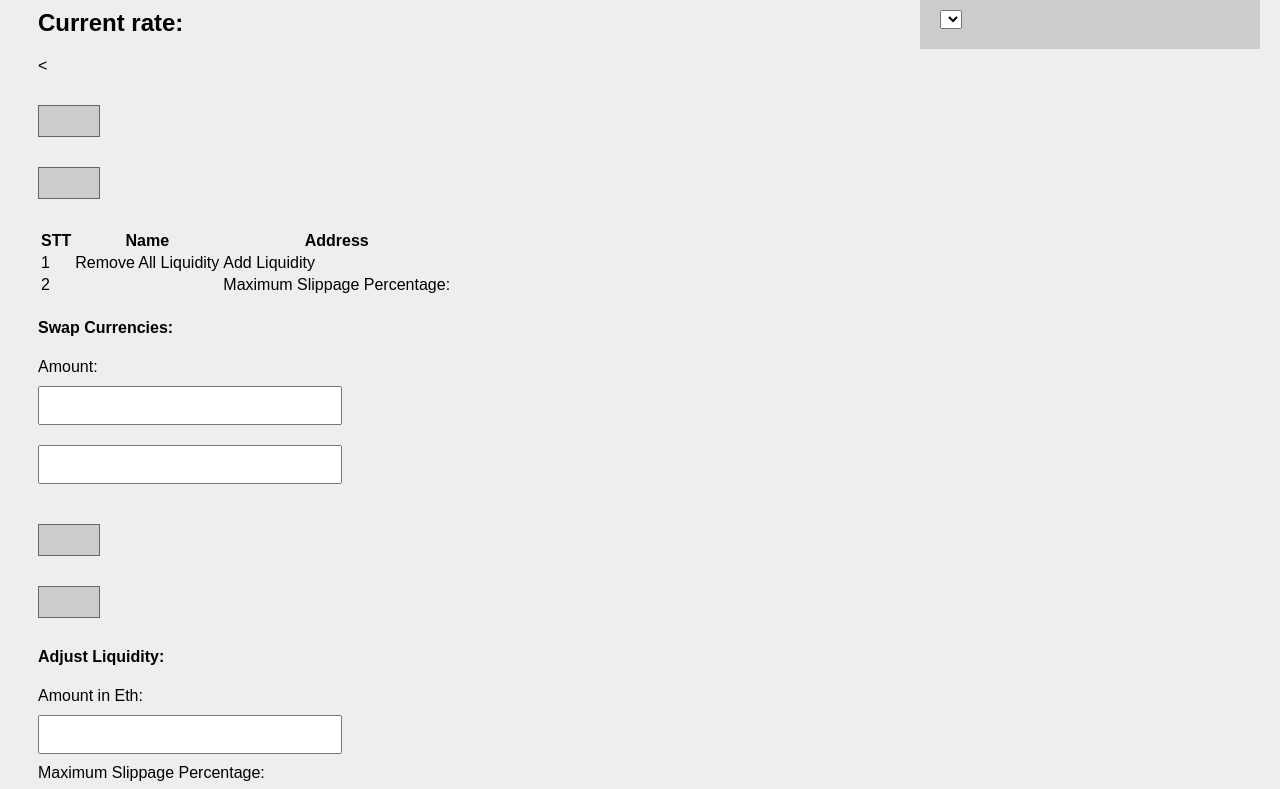
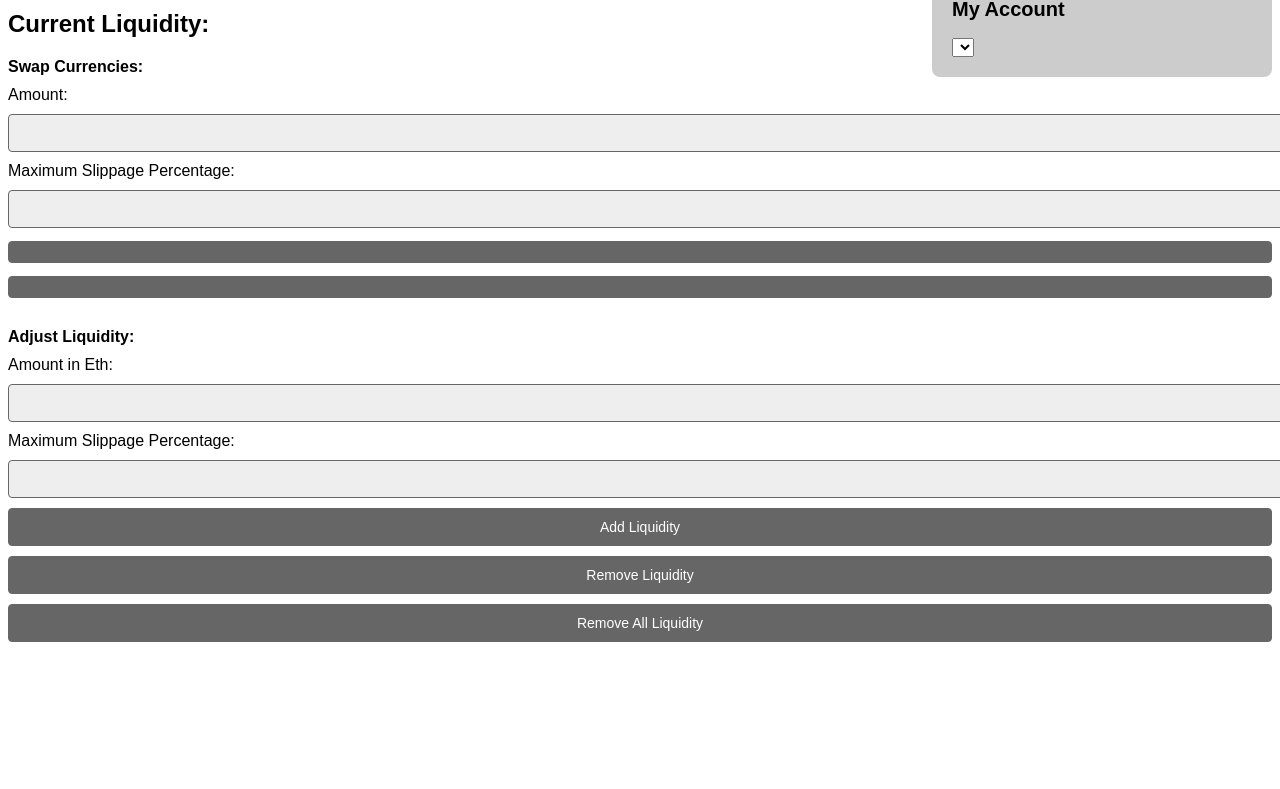
Before and after one commit to linhvu2001/uniswap, a website: page web_app/index.html in a window 1280 px wide. Shown: the part 98-887 px from the top of the page. After the commit the page ends 800 px from the top, so only its background shows below. Drawn offline with nearby package versions, Linux system fonts and the light colour scheme; a script that the page names is missing.

Commit message:
fix ui, css

```diff
--- a/web_app/exchange.js
+++ b/web_app/exchange.js
@@ -348,7 +348,7 @@ const token_abi = [
     "outputs": [
       {
         "internalType": "bool",
-        "name": "newOwner",
+        "name": "",
         "type": "bool"
       }
     ],
@@ -919,19 +919,18 @@ const sanityCheck = async function () {
     var expected_tokens_added = 100 * state2.token_eth_rate;
     var state3 = await getPoolState();
     var user_tokens3 = await token_contract.connect(provider.getSigner(defaultAccount)).balanceOf(defaultAccount);
-    score += check(
-      "Test adding liquidity",
-      swap_fee[0],
-      state3.eth_liquidity == (state2.eth_liquidity + 100) &&
-      (state3.token_liquidity - (state2.token_liquidity + expected_tokens_added)).abs() < 5 &&
-      (int.parse(user_tokens3) - (int.parse(user_tokens2) - expected_tokens_added)).abs() < 5,
-    );
+    score += check("Test adding liquidity", swap_fee[0],
+      state3.eth_liquidity === (state2.eth_liquidity + 100) &&
+      Math.abs(state3.token_liquidity - (state2.token_liquidity + expected_tokens_added)) < 5 &&
+      Math.abs(Number(user_tokens3) - (Number(user_tokens2) - expected_tokens_added)) < 5);
 
-    // Accumulate some LP rewards
+
+    // accumulate some lp rewards
     for (var i = 0; i < 20; i++) {
       await swapETHForTokens(100, 1);
       await swapTokensForETH(100, 1);
     }
+
     var state4 = await getPoolState();
     var user_tokens4 = await token_contract.connect(provider.getSigner(defaultAccount)).balanceOf(defaultAccount);
     await removeLiquidity(10, 1);
--- a/web_app/index.html
+++ b/web_app/index.html
@@ -29,35 +29,18 @@
           <h3 id="eth-token-rate-display"></h3>
           <h3 id="token-eth-rate-display"></h3>
         </div>
-        <table class="bang">
-          < <thead>
-            <th>STT</th>
-            <th>Name</th>
-            <th>Address</th>
-            </thead>
-
-            <tbody>
-              <tr>
-                <td>1</td>
-                <td>Remove All Liquidity</td>
-                <td>Add Liquidity</td>
-              </tr>
-              <tr>
-                <td>2</td>
-                <td class="amt-to-swap"></td>
-                <td>Maximum Slippage Percentage:</td>
-              </tr>
-              <div id="swap-control-buttons">
-                <button id="swap-eth"></button>
-                <button id="swap-token"></button>
-              </div>
-            </tbody>
-        </table>
+        <div id="liquidity-display">
+          <h1 id="current-liquidity-title">Current Liquidity:</h1>
+          <h3 id="eth-reserves"></h3>
+          <h3 id="token-reserves"></h3>
+          <h3 id="token-amount"></h3>
+          <h3 id="token-from-account"></h3>
+        </div>
         <div id="swap-control">
           <h4 class="swap-control-title"> Swap Currencies: </h4>
           <label for="amt-to-swap">Amount:</label>
           <input id="amt-to-swap" type="text" />
-          <label for="max-slippage-swap"></label>
+          <label for="max-slippage-swap">Maximum Slippage Percentage:</label>
           <input id="max-slippage-swap" type="text" />
           <div id="swap-control-buttons">
             <button id="swap-eth"></button>
--- a/web_app/style.css
+++ b/web_app/style.css
@@ -7,29 +7,53 @@
 */
 
 body {
- 	font-family: 'Source Sans Pro', 'Arial';
-	background-color:#EEE;
-	padding: 30px;
+	font-family: 'Source Sans Pro', 'Arial', sans-serif;
+	font-size: 16px;
 }
+
+h1,
+h2,
+h3,
+h4 {
+	font-weight: bold;
+}
+
+h1 {
+	font-size: 24px;
+}
+
+h2 {
+	font-size: 20px;
+}
+
+h3 {
+	font-size: 18px;
+}
+
+h4 {
+	font-size: 16px;
+}
+
 .main {
 	width: 50%;
 }
+
 .panel {
-	position: absolute;
-	top: 20px;
 	width: 300px;
 	background-color: #CCC;
 	padding: 20px;
+	border-radius: 8px;
+	margin-bottom: 20px;
 }
-.panel_left {
-	left: 20px;
+
+.panel_right {
+	float: right;
 }
-.panel_right {
-	right: 20px;
-}
+
 #all_users {
 	color: #666;
 }
+
 .wallet_addresses_panel {
 	position: absolute;
 	width: 300px;
@@ -41,23 +65,56 @@ body {
 	font-size: 10px;
 	opacity: 0.5;
 }
+
 #amount {
 	width: 140px;
 }
 
 label {
-	display:block;
-	margin-bottom:10px;
+	display: block;
+	margin-bottom: 10px;
 }
-input {
-	width: 280px;
+
+input[type="text"],
+button {
+	width: 100%;
 	padding: 10px;
 	margin-bottom: 10px;
+	border: 1px solid #666;
+	border-radius: 4px;
+	background-color: #EEE;
+	font-size: 14px;
 }
+
 button {
-	display: block;
-	margin: 30px 0;
-	padding: 15px 30px;
-	border: 1px solid #666;
-	background: #CCC;
+	background-color: #666;
+	color: #FFF;
+	cursor: pointer;
 }
+
+button:hover {
+	background-color: #444;
+}
+
+#header {
+	margin-bottom: 20px;
+}
+
+#sub-title-container {
+	margin-bottom: 20px;
+}
+
+#main-display {
+	margin-bottom: 20px;
+}
+
+.swap-control-title,
+.liquidity-control-title {
+	margin-top: 20px;
+	margin-bottom: 10px;
+}
+
+.swap-control-buttons,
+.liquidity-control-buttons {
+	margin-top: 20px;
+}
```
